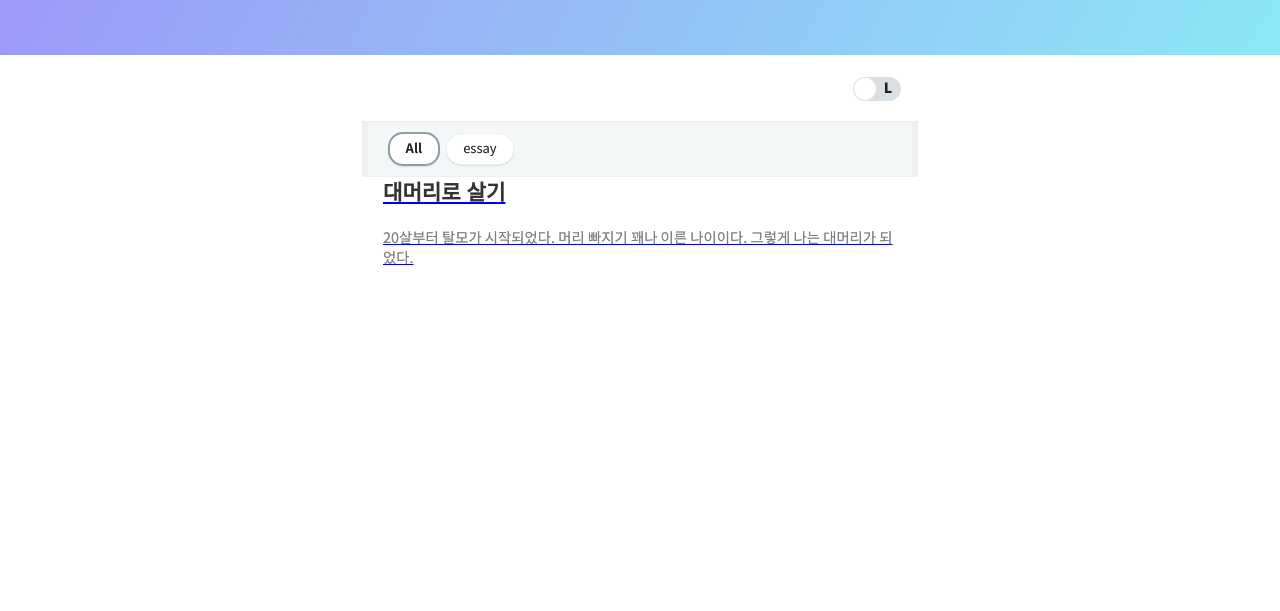
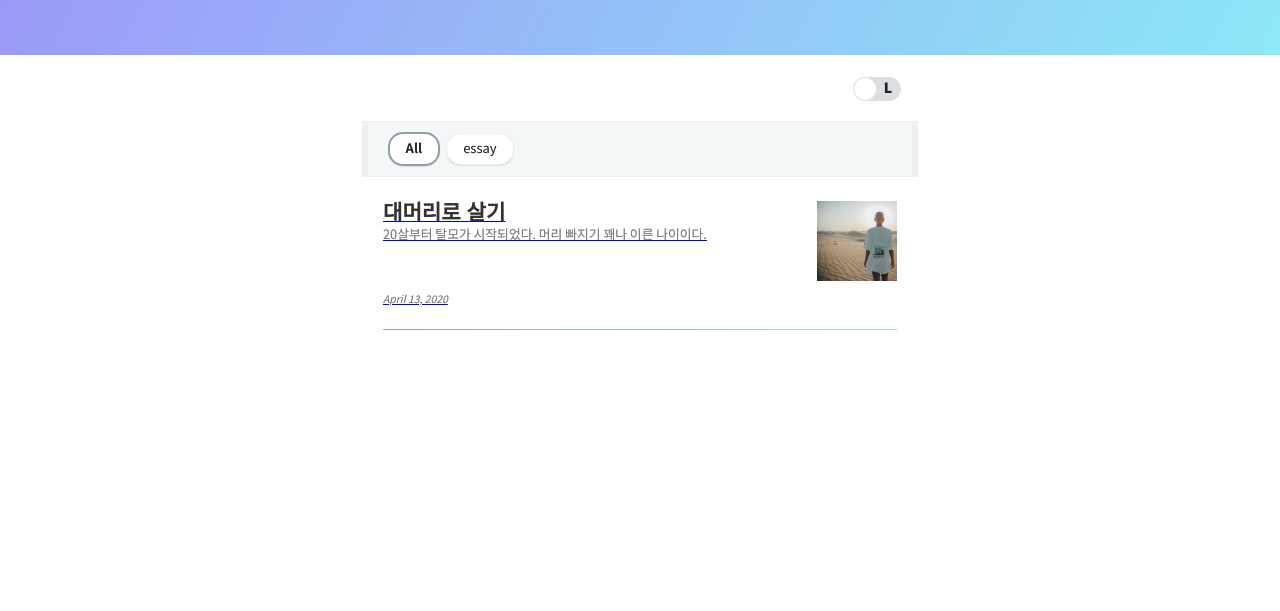
Before and after one commit to yun-sangho/my-blog, a Gatsby site: page / in a window 1280 px wide. Shown: the part 189-800 px from the top of the page. Built offline with nearby package versions, Linux system fonts and the light colour scheme; Gatsby itself is replaced by a stand-in of ours; some packages are replaced by stand-ins of ours; what typography-theme-github would draw is missing.

Commit message:
added thumbnail image on post list

```diff
--- a/content/blog/essay/대머리로-살기.md
+++ b/content/blog/essay/대머리로-살기.md
@@ -2,7 +2,7 @@
 title: 대머리로 살기
 date: 2020-04-13 21:04:65
 category: essay
-description: 20살부터 탈모가 시작되었다. 머리 빠지기 꽤나 이른 나이이다. 그렇게 나는 대머리가 되었다.
+description: 20살부터 탈모가 시작되었다. 머리 빠지기 꽤나 이른 나이이다.
 thumbnail: './images/bald.jpg'
 draft: false
 ---
--- a/src/components/thumbnail-container/index.scss
+++ b/src/components/thumbnail-container/index.scss
@@ -1,3 +1,4 @@
 .thumbnail-container {
   min-height: calc(100vh - 3.5rem);
+  margin-top: 20px;
 }
--- a/src/components/thumbnail-item/index.jsx
+++ b/src/components/thumbnail-item/index.jsx
@@ -1,7 +1,7 @@
 import React from 'react'
 import { Link } from 'gatsby'
 import { TARGET_CLASS } from '../../utils/visible'
-// import Img from 'gatsby-image'
+import * as Elements from '../elements'
 
 import './index.scss'
 
@@ -11,12 +11,14 @@ export const ThumbnailItem = ({ node }) => {
   return (
     <Link className={`thumbnail ${TARGET_CLASS}`} to={node.fields.slug}>
       <div className='thumbnail-box' key={node.fields.slug} style={{display: 'flex'}}>
-        <div>
+        <div className='thumbnail-text'>
           <h3 className='thumbnail-title'>{node.frontmatter.title || node.fields.slug}</h3>
           <p className='thumbnail-description' dangerouslySetInnerHTML={{ __html: node.frontmatter.description || node.excerpt }} />
         </div>
-        {/* {thumbnail && <img className='thumbnail-image' src={thumbnail.childImageSharp.fixed.src} />} */}
+        <div className='thumbnail-image' style={{backgroundImage: `url(${thumbnail.childImageSharp.fixed.src})`}} />
       </div>
+      <p className='thumbnail-date'>{node.frontmatter.date}</p>
+      <hr className='thumbnail-hr' />
     </Link>
   )
 }
--- a/src/components/thumbnail-item/index.scss
+++ b/src/components/thumbnail-item/index.scss
@@ -2,40 +2,48 @@
 
 .thumbnail {
   display: block;
-  margin-bottom: 12px;
+  margin-bottom: 20px;
   padding: 4px;
-  padding-bottom: 12px;
   box-shadow: none;
   transition: text-shadow 0.3s, opacity 0.4s;
   opacity: 0;
 
-  p {
-    font-size: 90%;
-    line-height: 1.4;
+  .thumbnail-box {
+    display: flex;
+    width: 100%;
+    padding: 0 0 10px 0;
   }
 
-  // .thumbnail-box {
-  //   display: flex;
-  //   flex-wrap: wrap;
-  //   width: 100%;
-  //   justify-content: space-between;
-  //   padding: 10px;
-  // }
+  .thumbnail-text {
+    flex: 1 1 0;
+    margin-right: 2em;
+  }
 
-  // .thumbnail-title {
-  //   margin: 0;
-  //   padding: 0;
-  //   margin-bottom: 10px;
-  // }
+  .thumbnail-title {
+    display: inline;
+  }
 
-  // .thumbnail-description {
-  //   margin: 0;
-  //   padding: 0;
-  // }
+  .thumbnail-description {
+    font-size: 0.8rem;
+  }
 
-  // .thumbnail-image {
-  //   width: 100px;
-  // }
+  .thumbnail-date {
+    font-size: 0.65rem;
+    font-style: italic;
+  }
+
+  .thumbnail-image {
+    width: 80px;
+    height: 80px;
+    margin: 0;
+    background-repeat: no-repeat;
+    background-size: cover;
+  }
+
+  .thumbnail-hr {
+    background: $theme-gradient;
+    border: none;
+  }
 }
 
 .thumbnail.visible {
--- a/src/pages/index.js
+++ b/src/pages/index.js
@@ -115,6 +115,13 @@ export const pageQuery = graphql`
             title
             category
             description
+            thumbnail {
+              childImageSharp {
+                fixed(width: 150) {
+                  src
+                }
+              }
+            }
             draft
           }
         }
```
